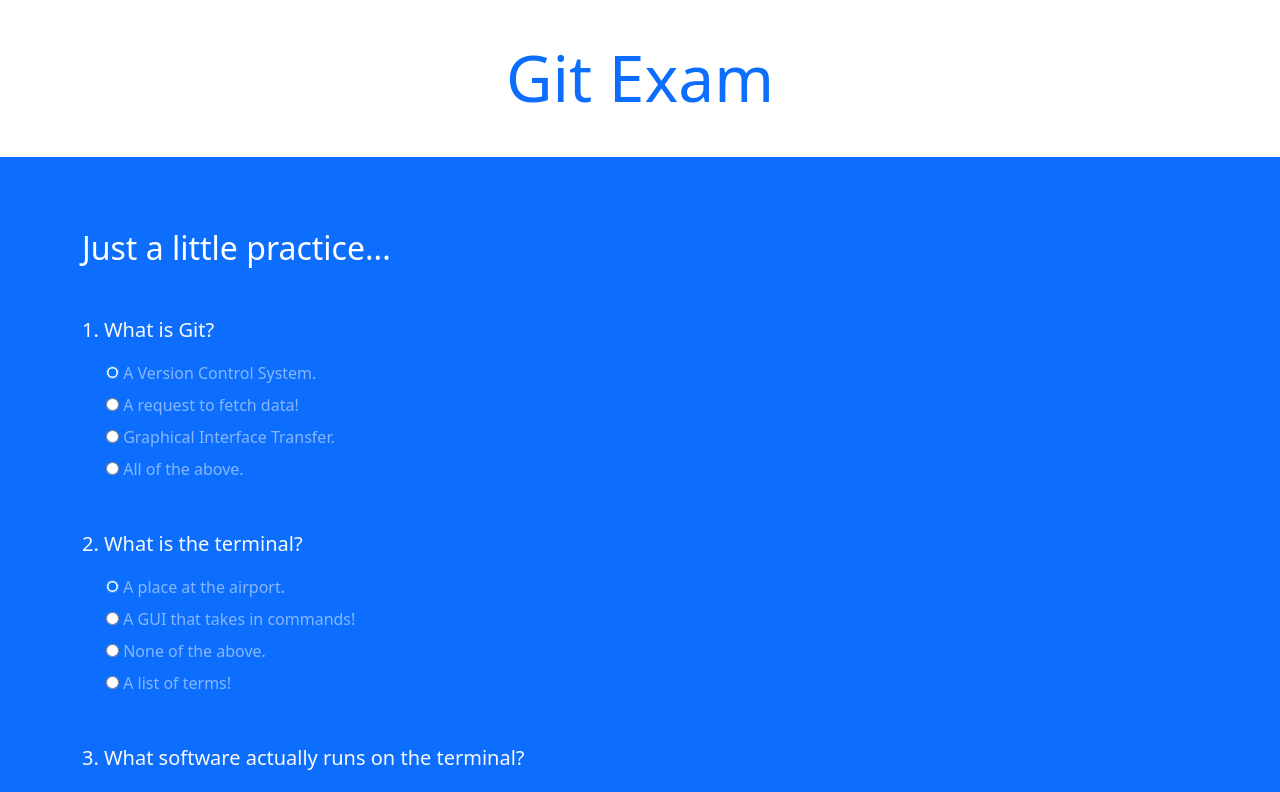
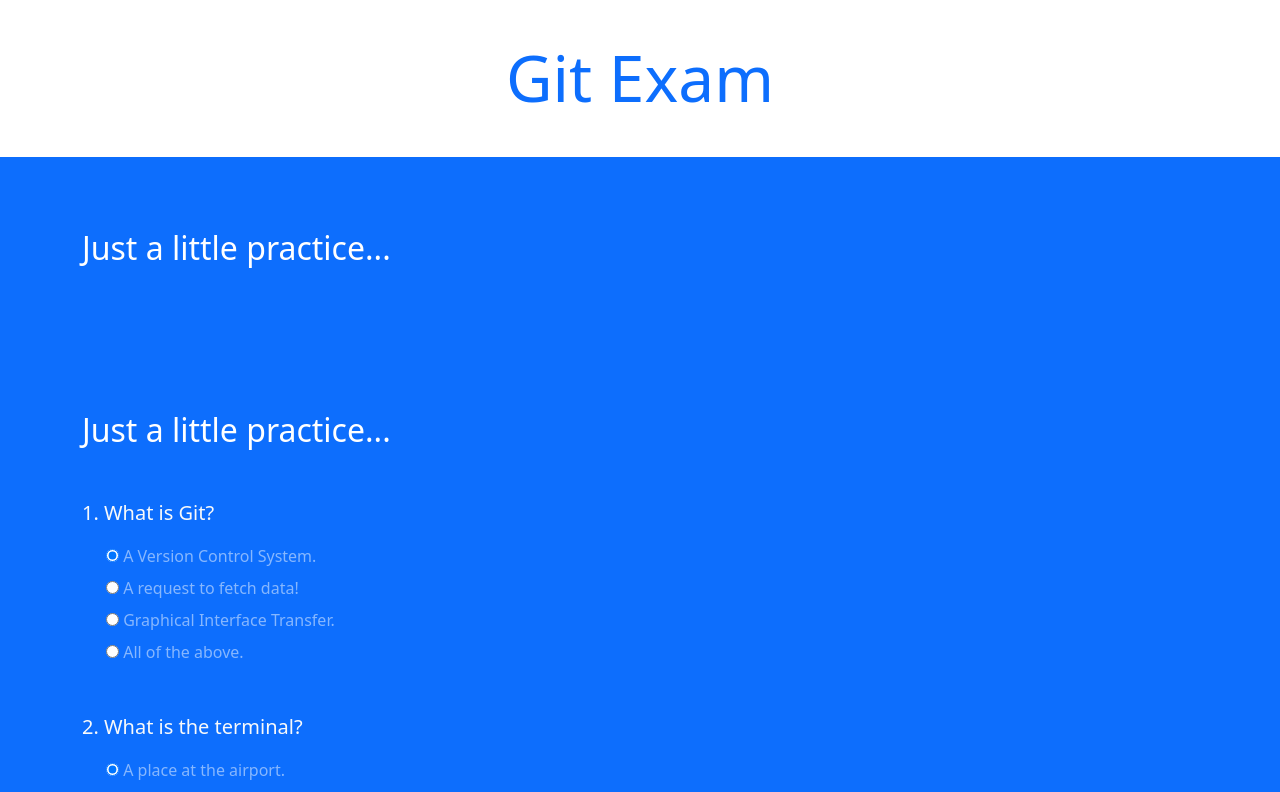
Before and after one commit to Kerlin-Augustin/gitExam, a React (Vite) app: page / in a window 1280 px wide. Shown: the top 792 px of the page. Built offline with nearby package versions, Linux system fonts and the light colour scheme.

Commit message:
file tree setup

```diff
--- a/src/App.jsx
+++ b/src/App.jsx
@@ -1,5 +1,5 @@
-import QuizTitle from "./components/QuizTitle"
-import ScoreBlock from "./components/ScoreBlock"
+import QuizTitle from "./components/Quiz/QuizTitle"
+import ScoreBlock from "./components/Quiz/ScoreBlock"
 
 function App() {
 
@@ -93,8 +93,16 @@
 
   return (
     <>
-    <QuizTitle title="Git Exam" />
-    <ScoreBlock score={7} />
+      <QuizTitle title="Git Exam" />
+      <ScoreBlock score={7} />
+      <div class="quiz py-4 bg-primary">
+        <div class="container">
+          <h2 class="my-5 text-white">
+            Just a little practice...
+          </h2>
+
+        </div>
+      </div>
     </>
   )
 }
```
Also changed, not shown: src/components/Quiz/QuizTitle.tsx (renamed from src/components/QuizTitle.tsx), src/components/Quiz/ScoreBlock.tsx (renamed from src/components/ScoreBlock.tsx).
